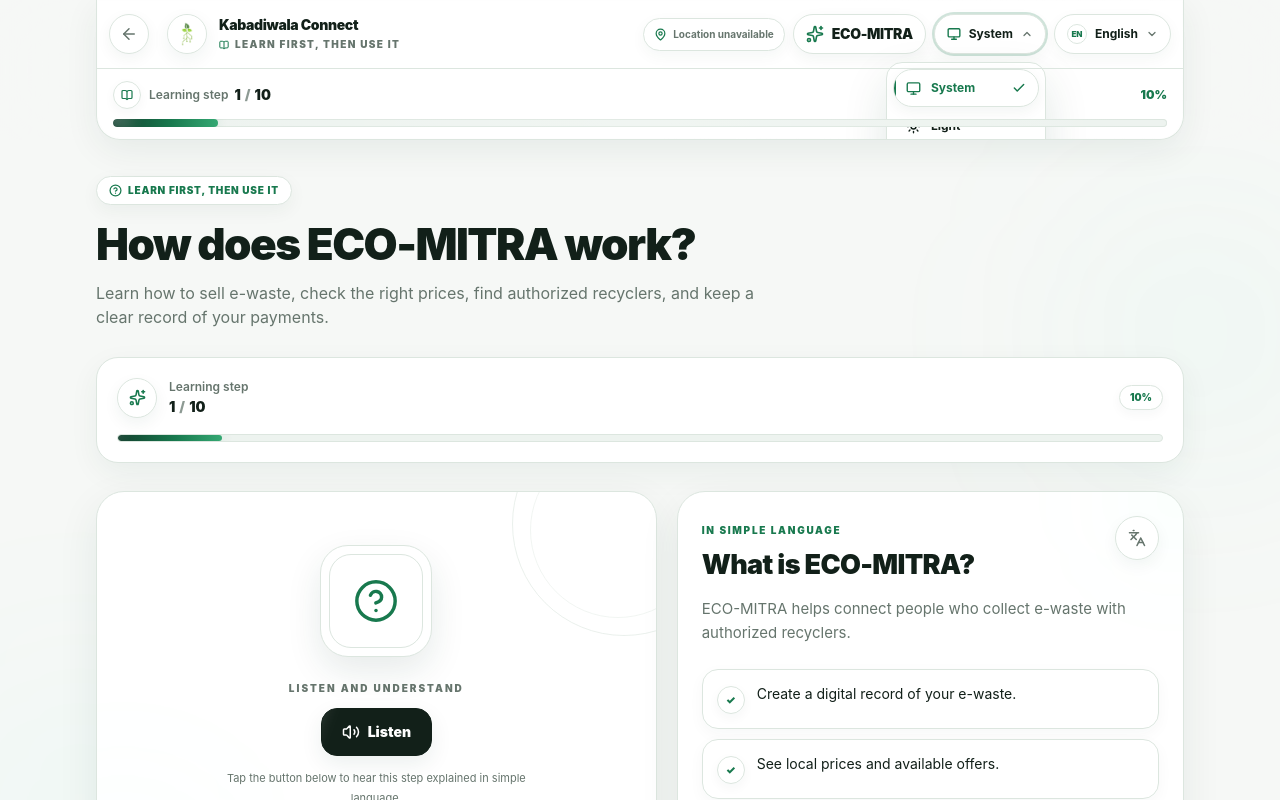
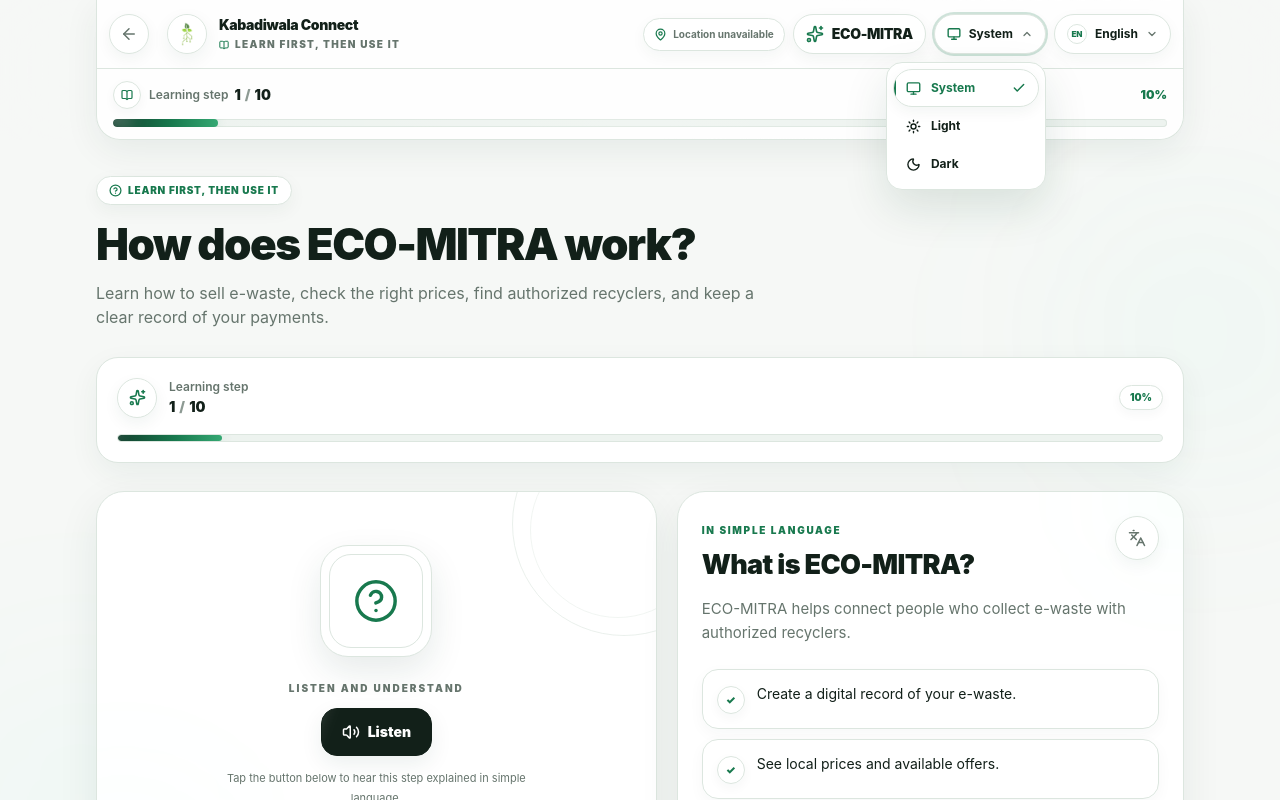
Before and after one commit to Sujal-g1/KabadiWalaConnect, a React (Vite) app in the folder frontend/: page /learning in a window 1280 px wide. Both pictures are taken after a click on the button "System". Shown: the top 800 px of the page. Built offline with nearby package versions, Linux system fonts and the light colour scheme; no server answers.

Commit message:
fixed learning dropdown problem

```diff
--- a/frontend/src/pages/Learning/LearningHeader.jsx
+++ b/frontend/src/pages/Learning/LearningHeader.jsx
@@ -157,8 +157,7 @@ const LearningHeader = ({
      LANGUAGE DATA
   ============================================================ */
 
-  const languageOptions =
-    SUPPORTED_LANGUAGES.map(
+  const languageOptions = SUPPORTED_LANGUAGES.map(
       (item) => ({
         value: item.code,
         label: item.nativeLabel,
@@ -202,8 +201,7 @@ const LearningHeader = ({
     },
   ];
 
-  const selectedTheme =
-    themeOptions.find(
+  const selectedTheme = themeOptions.find(
       (item) =>
         item.value === theme
     ) ||
@@ -218,7 +216,7 @@ const LearningHeader = ({
       className="
         sticky
         top-0
-        z-40
+        z-[100]
         bg-[var(--background)]/88
         backdrop-blur-2xl
       "
@@ -240,7 +238,7 @@ const LearningHeader = ({
        <div
       className="
         relative
-            overflow-hidden
+        overflow-visible
         rounded-b-[24px]
         border-x
         border-b
@@ -657,7 +655,6 @@ const LearningHeader = ({
               {/* =================================================
                   ECO-MITRA
               ================================================= */}
-
               <motion.button
                 type="button"
                 onClick={() =>
@@ -894,7 +891,7 @@ const LearningHeader = ({
                         absolute
                         right-0
                         top-[calc(100%+8px)]
-                        z-50
+                        z-[999]
                         w-40
                         overflow-hidden
                         rounded-2xl
@@ -1182,7 +1179,7 @@ const LearningHeader = ({
                         absolute
                         right-0
                         top-[calc(100%+8px)]
-                        z-50
+                        z-[999]
                         w-44
                         max-h-[min(420px,70vh)]
                         overflow-y-auto
@@ -1353,7 +1350,6 @@ const LearningHeader = ({
           <div
             className="
               relative
-              z-30
               border-t
               border-[var(--border)]
               px-3
```
Lines whose indentation alone changed are shown as unchanged.
